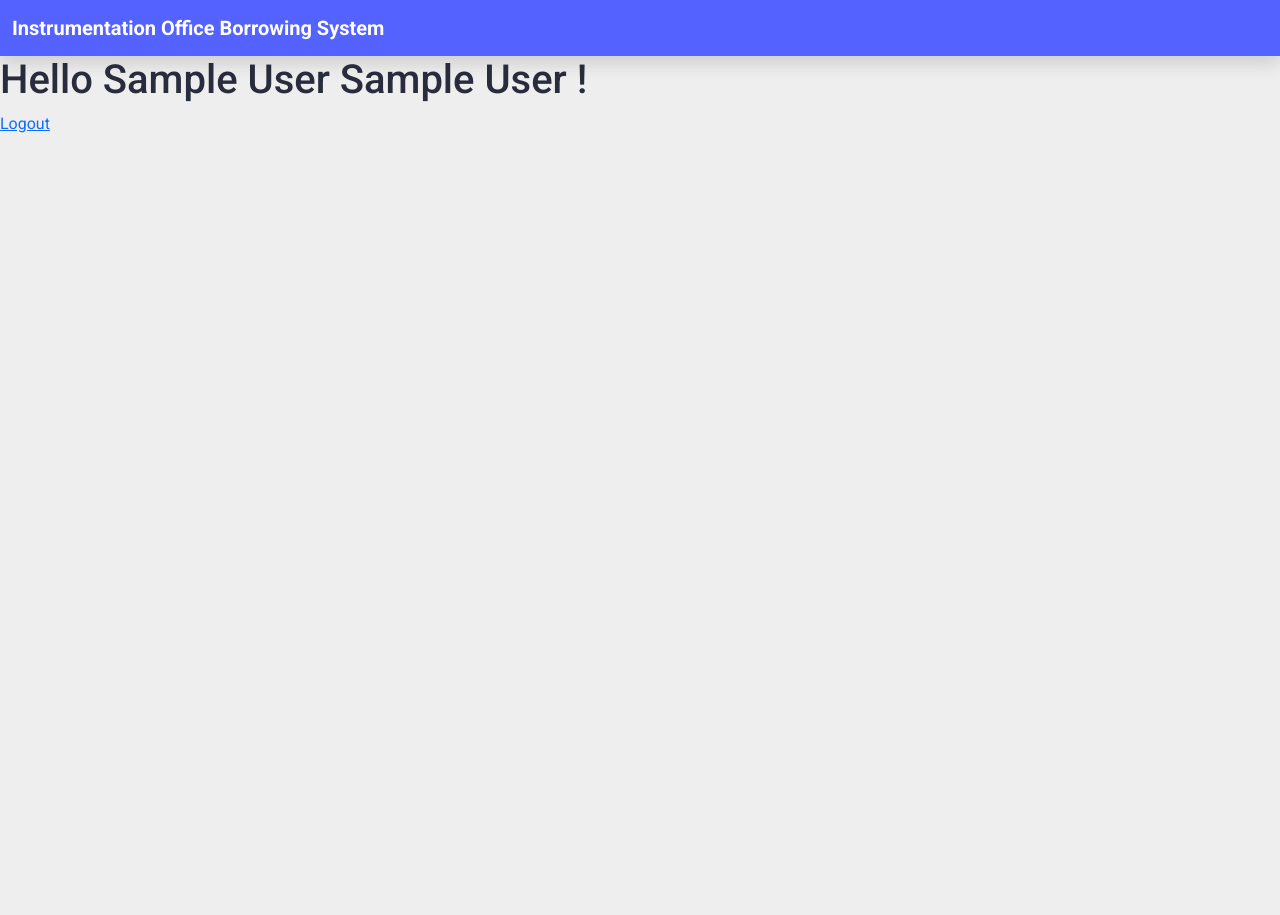
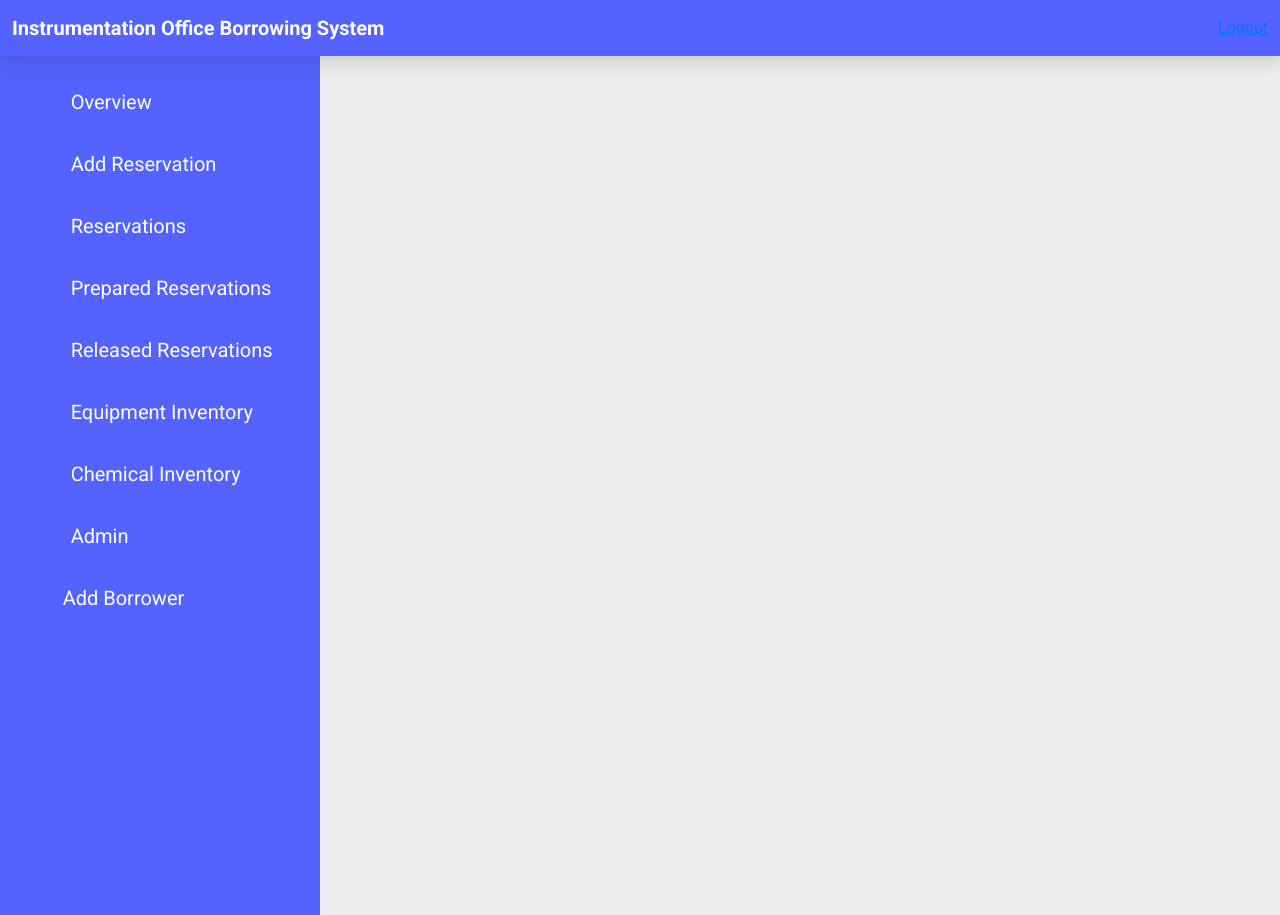
Before and after one commit to AlexisAubreyBrusola/biology-system, a PHP site: page /view/dashboard.php in a window 1280 px wide. Run offline with PHP 8.4, Linux system fonts and the light colour scheme; the visitor is signed in with stand-in values (Sample User, id 1); some libraries are stand-ins or nearby versions; some web fonts are replaced.

Commit message:
Created the sidebar component and some minor changes.

```diff
--- a/assets/custom/styles.css
+++ b/assets/custom-css/styles.css
@@ -31,3 +31,20 @@ body {
     padding: 1rem;
     border-radius: 5px;
 }
+
+/* SIDEBAR */
+.sidebar {
+    position: fixed;
+    width: 320px;
+    height: 100vh;
+    margin-top: 55px;
+    background-color: var(--blue);
+}
+
+.sidebar .nav-item {
+    font-size: 1.25rem;
+}
+
+.sidebar .nav-link {
+    padding: 1rem 1.25rem;
+}
--- a/controllers/logout.controller.php
+++ b/controllers/logout.controller.php
@@ -1,4 +1,5 @@
 <?php
+include_once '../include/session.inc.php';
 require_once '../config/dbConn.config.php';
 require_once '../models/user.model.php';
 require_once '../controllers/login.controller.php';
--- a/include/head.inc.php
+++ b/include/head.inc.php
@@ -2,5 +2,5 @@
 <meta http-equiv="X-UA-Compatible" content="IE=edge">
 <meta name="viewport" content="width=device-width, initial-scale=1.0">
 <link rel="stylesheet" href="../assets/bootstrap/bootstrap.min.css">
-<link rel="stylesheet" href="../assets/custom/styles.css">
+<link rel="stylesheet" href="../assets/custom-css/styles.css">
 <link rel="stylesheet" href="../assets/fontawesome/all.min.css">
--- a/include/header.inc.php
+++ b/include/header.inc.php
@@ -1,7 +1,8 @@
 <header>
-    <nav class="navbar navbar-expand-lg py-2 shadow bg-blue" style="background-color: #5463FF">
-        <div class="container-fluid">
+    <nav class="navbar navbar-expand-lg py-2 shadow bg-blue fixed-top" style="background-color: #5463FF; max-height: 60px;">
+        <div class="container-fluid d-flex justify-content-between">
             <a class="navbar-brand text-white fw-semibold" href="#">Instrumentation Office Borrowing System</a>
+            <a href="../controllers/logout.controller.php">Logout</a>
         </div>
     </nav>
 </header>
--- /dev/null
+++ b/include/sidebar.inc.php
@@ -0,0 +1,39 @@
+<aside>
+    <ul class="nav nav-pills d-flex flex-column sidebar p-3">
+        <li class="nav-item">
+            <a class="d-flex align-items-center text-white nav-link text-decoration-none" href="#"><i class="fa-solid fa-grip me-3 fs-4"></i>Overview</a>
+        </li>
+
+        <li class="nav-item">
+            <a class="d-flex align-items-center text-white nav-link text-decoration-none" href="#"><i class="fa-regular fa-square-plus me-3 fs-4"></i>Add Reservation</a>
+        </li>
+
+        <li class="nav-item">
+            <a class="d-flex align-items-center text-white nav-link text-decoration-none" href="#"><i class="fa-regular fa-pen-to-square me-3 fs-4"></i>Reservations</a>
+        </li>
+
+        <li class="nav-item">
+            <a class="d-flex align-items-center text-white nav-link text-decoration-none" href="#"><i class="fa-solid fa-basket-shopping me-3 fs-4"></i>Prepared Reservations</a>
+        </li>
+
+        <li class="nav-item">
+            <a class="d-flex align-items-center text-white nav-link text-decoration-none" href="#"><i class="fas fa-solid fa-arrow-right-from-bracket me-3 fs-4"></i>Released Reservations</a>
+        </li>
+
+        <li class="nav-item">
+            <a class="d-flex align-items-center text-white nav-link text-decoration-none" href="#"><i class="fa-solid fa-microscope me-3 fs-4"></i>Equipment Inventory</a>
+        </li>
+
+        <li class="nav-item">
+            <a class="d-flex align-items-center text-white nav-link text-decoration-none" href="#"><i class="fa-solid fa-flask me-3 fs-4"></i>Chemical Inventory</a>
+        </li>
+
+        <li class="nav-item">
+            <a class="d-flex align-items-center text-white nav-link text-decoration-none" href="#"><i class="fa-solid fa-user me-3 fs-4"></i>Admin</a>
+        </li>
+
+        <li class="nav-item">
+            <a class="d-flex align-items-center text-white nav-link text-decoration-none" href="#"><i class="fa-solid fa-user-plus me-2 fs-4"></i>Add Borrower</a>
+        </li>
+    </ul>
+</aside>
--- a/view/dashboard.php
+++ b/view/dashboard.php
@@ -20,8 +20,9 @@
 <body>
     <?php include_once '../include/header.inc.php';?>
     <main>
-        <h1>Hello <?php echo $_SESSION['admin_firstname'] . ' ' . $_SESSION['admin_lastname'];?> !</h1>
-        <a href="../controllers/logout.controller.php">Logout</a>
+        <?php include_once '../include/sidebar.inc.php';?>
+
     </main>
+    <?php include_once '../include/footer.inc.php'?>
 </body>
 </html>
--- a/view/login.view.php
+++ b/view/login.view.php
@@ -66,6 +66,7 @@ if (isset($_POST['submit'])) {
             <div class="container g-0 form-grup col-lg-6">
                 <h1 class="fw-bold fs-32 mb-5 text-center">Login</h1>
 
+                <!-- Show when there's an error -->
                 <?php if (isset($errorMessage)) { ?>
                     <div class="invalid-mssg container fw-semibold text-center py-3 mb-3" style="font-size: 1rem; color: #EEEEEE;">
                         <?php echo $errorMessage; ?>
```
